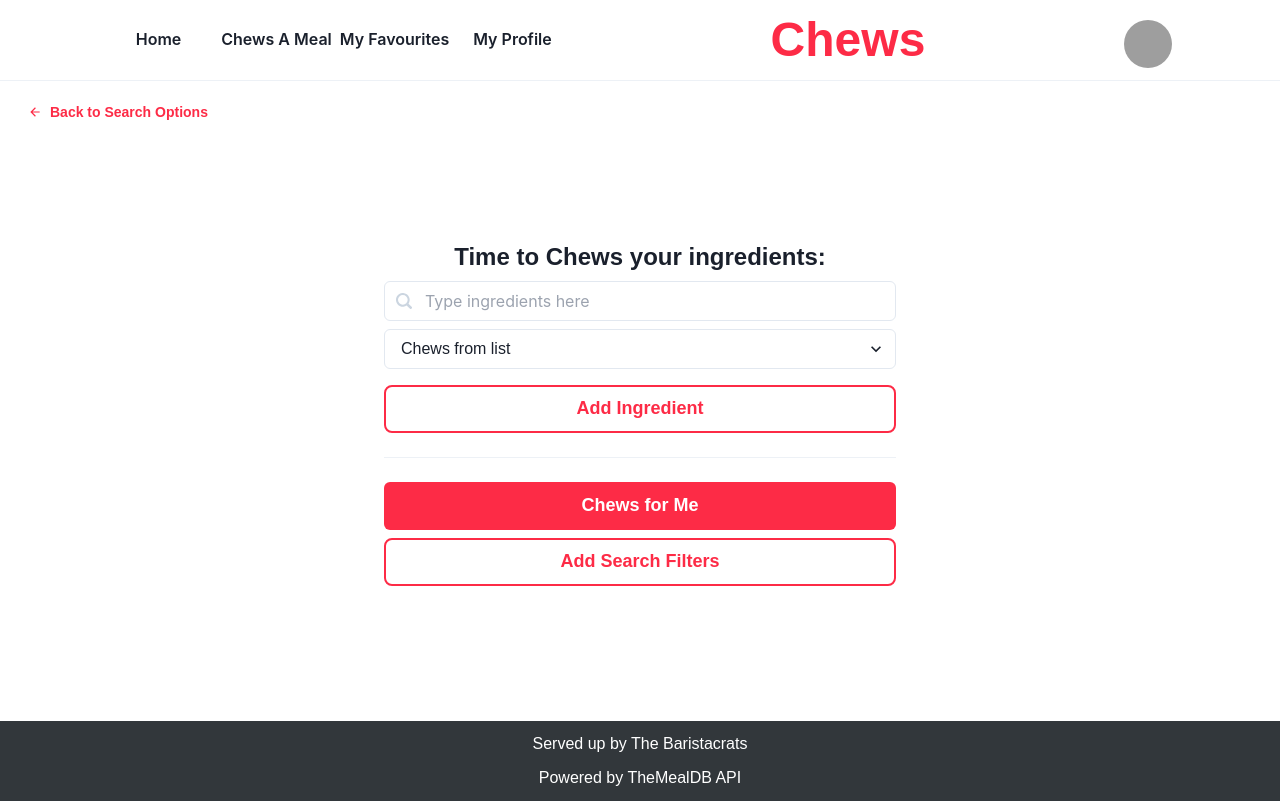
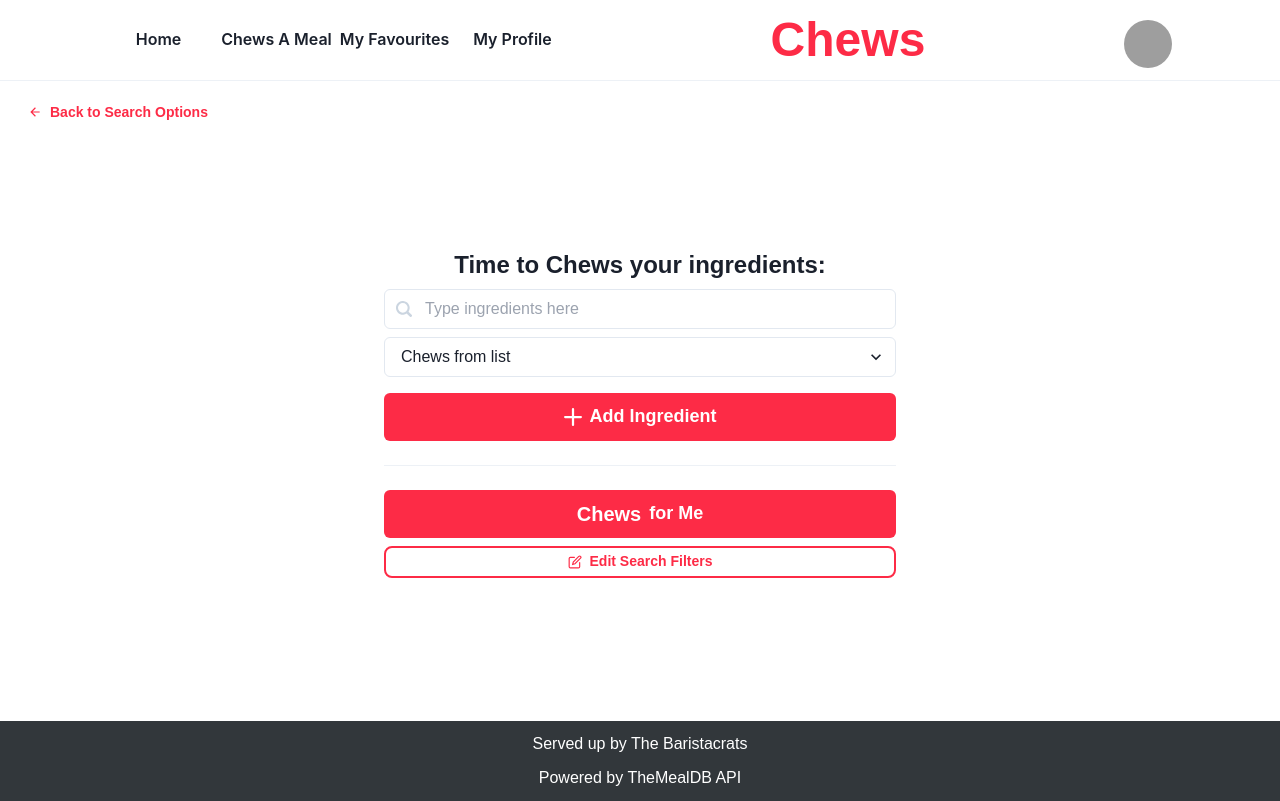
Before and after one commit to simonpartridge86/Chews-App-Frontend, a Next.js app: page /search-ingredients in a window 1280 px wide. Built offline with nearby package versions, Linux system fonts and the light colour scheme; grey boxes are pictures that could not be loaded; a web font is replaced by a local one.

Commit message:
added icons to buttons and modal function to 'Chews for me'  button

```diff
--- a/pages/index.js
+++ b/pages/index.js
@@ -9,8 +9,8 @@ export default function Home() {
     <main className="flex flex-col justify-evenly h-[80vh] w-screen items-center">
       <section className="flex flex-col items-center space-y-4 w-screen">
         <ChewsLogo theme={"brand.primary"} size={"4xl"} />
-        <h2 className="text-primary-color font-bold font-nunito">
-          We Choose...You Chew!
+        <h2 className="text-primary-color text-xl font-bold italic font-nunito">
+          We Choose... You Chew!
         </h2>
       </section>
       <section className="flex flex-col items-center space-y-4 w-screen max-w-lg">
--- a/pages/recipes.js
+++ b/pages/recipes.js
@@ -1,33 +1,21 @@
 import meals from "../libs/recipes.js";
-import { Icon, UnorderedList, ListItem } from "@chakra-ui/react";
+import { UnorderedList, ListItem } from "@chakra-ui/react";
 import { StarIcon, ArrowUpIcon } from "@chakra-ui/icons";
 import React, { useEffect, useState } from "react";
 import MainButton from "../components/MainButton";
 import BackButton from "../components/BackButton";
+import { useRouter } from "next/router";
 
-console.log(meals);
 function Recipes() {
-  const [index, setIndex] = useState(0);
-
-  useEffect(() => {
-    setIndex(Math.floor(Math.random() * 10));
-  }, []);
-
+  const router = useRouter();
+  const meal = router.query.meal;
+  const index = router.query.mealIndex;
   const mealName = meals[index].strMeal;
   const mealThumb = meals[index].strMealThumb;
   const ingredient1 = meals[index].strIngredient1;
   const ingredient2 = meals[index].strIngredient2;
   const ingredient3 = meals[index].strIngredient3;
   const instructions = meals[index].strInstructions;
-
-  const CircleIcon = (props) => (
-    <Icon viewBox="0 0 200 200" {...props}>
-      <path
-        fill="brand.dark"
-        d="M 100, 100 m -75, 0 a 75,75 0 1,0 150,0 a 75,75 0 1,0 -150,0"
-      />
-    </Icon>
-  );
 
   return (
     <main className="flex flex-col justify-around items-center w-screen">
@@ -41,11 +29,15 @@ function Recipes() {
         <h1 className="font-permanent-marker text-center text-2xl text-primary-color">
           {mealName}
         </h1>
-        <img src={mealThumb} alt={mealName} className="w-[100%]"></img>
+        <img
+          src={mealThumb}
+          alt={mealName}
+          className="w-[100%] max-h-[30vh] object-cover rounded"
+        ></img>
         <MainButton
           buttonWidth="100%"
-          buttonSize="lg"
-          rightIcon={<StarIcon />}
+          buttonSize="md"
+          leftIcon={<StarIcon />}
           buttonText={"Save to Favourites"}
           colorMode="dark"
         />
@@ -64,7 +56,6 @@ function Recipes() {
         </h2>
         <p className="text-dark-color font-nunito">{instructions}</p>{" "}
         <MainButton
-          className="max-w-sm"
           onClick={() => {
             window.scrollTo({
               top: 0,
@@ -83,19 +74,3 @@ function Recipes() {
 }
 
 export default Recipes;
-
-/* PLAN:
-- Find dummy data ✅
-- Initialise elements of the page (one tick) and make fully functional (two ticks)
-  - Toolbar (from yesterday) - burger, chews logo, profile pic ✅
-  - 'Back to results' link with <-- arrow ✅
-  - 'You are making' header, perm-marker, primary ✅ALMOST
-  - 'Creamy steak alfredo' nunito, dark ✅
-  - Picture of meal, 80% screen-width ✅
-  - Add to favourites button ✅
-  - 'Things you need' primary, perm-marker, header✅
-  - List of ingredients with measurements, bullet points, nunito, dark✅
-  - 'How to make it' primary, perm-marker, header✅
-  - Recipe instructions, paragraph, nunito, dark
-  - 'Return to top' link, nunito, small, dark✅
-*/
--- a/pages/results/index.js
+++ b/pages/results/index.js
@@ -1,17 +1,27 @@
-import React from "react";
+import meals from "../../libs/recipes.js";
+import React, { useEffect, useState } from "react";
 import { useRouter } from "next/router";
 import MainButton from "../../components/MainButton";
-import { StarIcon } from "@chakra-ui/icons";
+import {
+  StarIcon,
+  ViewIcon,
+  RepeatIcon,
+  UpDownIcon,
+  EditIcon,
+} from "@chakra-ui/icons";
 import { Divider } from "@chakra-ui/react";
 import BackButton from "../../components/BackButton";
 
-const mockRecipe = {
-  name: "Creamy Steak Alfredo",
-  imgSrc:
-    "https://images.unsplash.com/photo-1551183053-bf91a1d81141?ixlib=rb-1.2.1&ixid=MnwxMjA3fDB8MHxwaG90by1wYWdlfHx8fGVufDB8fHx8&auto=format&fit=crop&w=1232&q=80",
-};
+export default function Results() {
+  const [index, setIndex] = useState(0);
 
-export default function Results() {
+  useEffect(() => {
+    setIndex(Math.floor(Math.random() * 10));
+  }, []);
+
+  const mealName = meals[index].strMeal;
+  const mealThumb = meals[index].strMealThumb;
+
   const router = useRouter();
   const meal = router.query.meal;
   const ingredients = router.query.ingredients;
@@ -23,33 +33,40 @@ export default function Results() {
       </section>
       <section className="flex flex-col w-[80vw] items-center justify-end space-y-2 max-w-lg">
         <h1 className="font-nunito font-bold text-2xl text-dark-color text-center">
-          Ok, we think you should{" "}
+          You should{" "}
           <span className="font-permanent-marker text-center text-2xl text-dark-color font-bold">
             Chews{" "}
           </span>
-          this recipe:
+          this:
         </h1>
         <h1 className="font-permanent-marker text-center text-2xl text-primary-color">
-          {mockRecipe.name}
+          {mealName}
         </h1>
         <img
-          className="w-[100%] object-cover rounded"
-          src={mockRecipe.imgSrc}
+          className="w-[100%] max-h-[30vh] object-cover rounded"
+          src={mealThumb}
           alt="recipe image"
         />
       </section>
       <section className="flex flex-row justify-between w-[80vw] space-x-2 max-w-lg">
         <MainButton
           buttonText="View Recipe"
+          leftIcon={<ViewIcon />}
           buttonSize="md"
           colorMode="dark"
-          buttonWidth="70%"
+          buttonWidth="80%"
+          onClick={() => {
+            router.push({
+              pathname: "/recipes",
+              query: { meal: meal, mealIndex: index },
+            });
+          }}
         />
         <MainButton
           buttonText={<StarIcon />}
           buttonSize="md"
           colorMode="dark"
-          buttonWidth="30%"
+          buttonWidth="20%"
         />
       </section>
       <section className="flex flex-col w-[80vw] items-center justify-end space-y-2 max-w-lg">
@@ -59,24 +76,35 @@ export default function Results() {
         </h1>
         <section className="flex flex-row justify-between w-[100%] space-x-2">
           <MainButton
-            buttonText="Chews Again"
+            onClick={() => {
+              window.location.reload(false);
+            }}
+            leftIcon={<RepeatIcon />}
+            buttonText={
+              <span className="font-permanent-marker text-center text-lg text-light-color font-bold">
+                Chews
+              </span>
+            }
+            rightIcon="again"
             buttonSize="md"
             colorMode="dark"
             buttonWidth="50%"
           />
           <MainButton
+            leftIcon={<UpDownIcon />}
             buttonText="See All"
             buttonSize="md"
             colorMode="dark"
             buttonWidth="50%"
           />
         </section>
-        {/* <MainButton
-        buttonText="Add Search Filters"
-        buttonSize="xs"
-        colorMode="light"
-        buttonWidth="100%"
-      /> */}
+        <MainButton
+          leftIcon={<EditIcon />}
+          buttonText="Edit Search Filters"
+          buttonSize="sm"
+          colorMode="light"
+          buttonWidth="100%"
+        />
       </section>
     </main>
   );
--- a/pages/search-ingredients.js
+++ b/pages/search-ingredients.js
@@ -1,4 +1,4 @@
-import { Search2Icon } from "@chakra-ui/icons";
+import { Search2Icon, AddIcon, EditIcon } from "@chakra-ui/icons";
 import {
   Divider,
   HStack,
@@ -10,6 +10,15 @@ import {
   TagCloseButton,
   TagLabel,
   VStack,
+  Modal,
+  ModalOverlay,
+  ModalContent,
+  ModalHeader,
+  ModalFooter,
+  ModalBody,
+  ModalCloseButton,
+  useDisclosure,
+  Text,
 } from "@chakra-ui/react";
 import React from "react";
 import { useState } from "react";
@@ -21,6 +30,7 @@ export default function SearchIngredients() {
   const router = useRouter();
   const meal = router.query.meal;
 
+  const { isOpen, onOpen, onClose } = useDisclosure();
   const [ingredientOptions, setIngredientOptions] = useState([]);
   const [inputText, setInputText] = useState("");
   const [currentIngredient, setCurrentIngredient] = useState("");
@@ -86,6 +96,7 @@ export default function SearchIngredients() {
           <Input
             type="text"
             placeholder="Type ingredients here"
+            fontFamily={"brand.main"}
             onChange={(e) => {
               setInputText(e.target.value);
               fetchIngredients(inputText);
@@ -144,8 +155,9 @@ export default function SearchIngredients() {
           onClick={() => {
             addTag(currentIngredient);
           }}
+          leftIcon={<AddIcon />}
           buttonText="Add Ingredient"
-          colorMode={"light"}
+          colorMode={"dark"}
           buttonWidth="100%"
           buttonSize="lg"
         />
@@ -153,24 +165,51 @@ export default function SearchIngredients() {
       <Divider width="80%" className="max-w-lg" />
       <VStack width="80%" className="max-w-lg">
         <MainButton
-          buttonText="Chews for Me"
+          leftIcon={
+            <span className="font-permanent-marker text-center text-xl text-light-color font-bold">
+              Chews
+            </span>
+          }
+          buttonText="for Me"
           colorMode={"dark"}
           buttonWidth="100%"
           buttonSize="lg"
           onClick={() => {
-            router.push({
-              pathname: "/results",
-              query: { meal: meal, ingredients: { ...tagsArray } },
-            });
+            tagsArray.length > 0
+              ? router.push({
+                  pathname: "/results",
+                  query: { meal: meal, ingredients: { ...tagsArray } },
+                })
+              : onOpen();
           }}
         />
         <MainButton
-          buttonText="Add Search Filters"
-          colorMode={"light"}
+          leftIcon={<EditIcon />}
+          buttonText="Edit Search Filters"
+          buttonSize="sm"
+          colorMode="light"
           buttonWidth="100%"
-          buttonSize="lg"
         />
       </VStack>
+      <Modal isOpen={isOpen} onClose={onClose}>
+        <ModalOverlay />
+        <ModalContent width="80vw" mt="30vh">
+          <ModalHeader>WAIT!</ModalHeader>
+          <ModalCloseButton />
+          <ModalBody>
+            <Text>Please add some ingredients first!</Text>
+          </ModalBody>
+
+          <ModalFooter>
+            <MainButton
+              buttonText="OK"
+              colorMode="dark"
+              mr={3}
+              onClick={onClose}
+            />
+          </ModalFooter>
+        </ModalContent>
+      </Modal>
     </main>
   );
 }
--- a/pages/search-select.js
+++ b/pages/search-select.js
@@ -34,7 +34,13 @@ export default function SearchSelect() {
           a search option:
         </h1>
         <MainButton
-          buttonText="Just Chews for Me"
+          buttonText={
+            <span className="font-permanent-marker text-center text-xl text-light-color font-bold">
+              Chews
+            </span>
+          }
+          leftIcon="Just"
+          rightIcon="for Me"
           buttonSize="lg"
           colorMode="dark"
           buttonWidth="80%"
@@ -48,7 +54,12 @@ export default function SearchSelect() {
           Hello {<span>World</span>}
         </MainButton>
         <MainButton
-          buttonText="Chews by Ingredient"
+          leftIcon={
+            <span className="font-permanent-marker text-center text-xl text-light-color font-bold">
+              Chews
+            </span>
+          }
+          buttonText="by Ingredient"
           buttonSize="lg"
           colorMode="dark"
           buttonWidth="80%"
```
